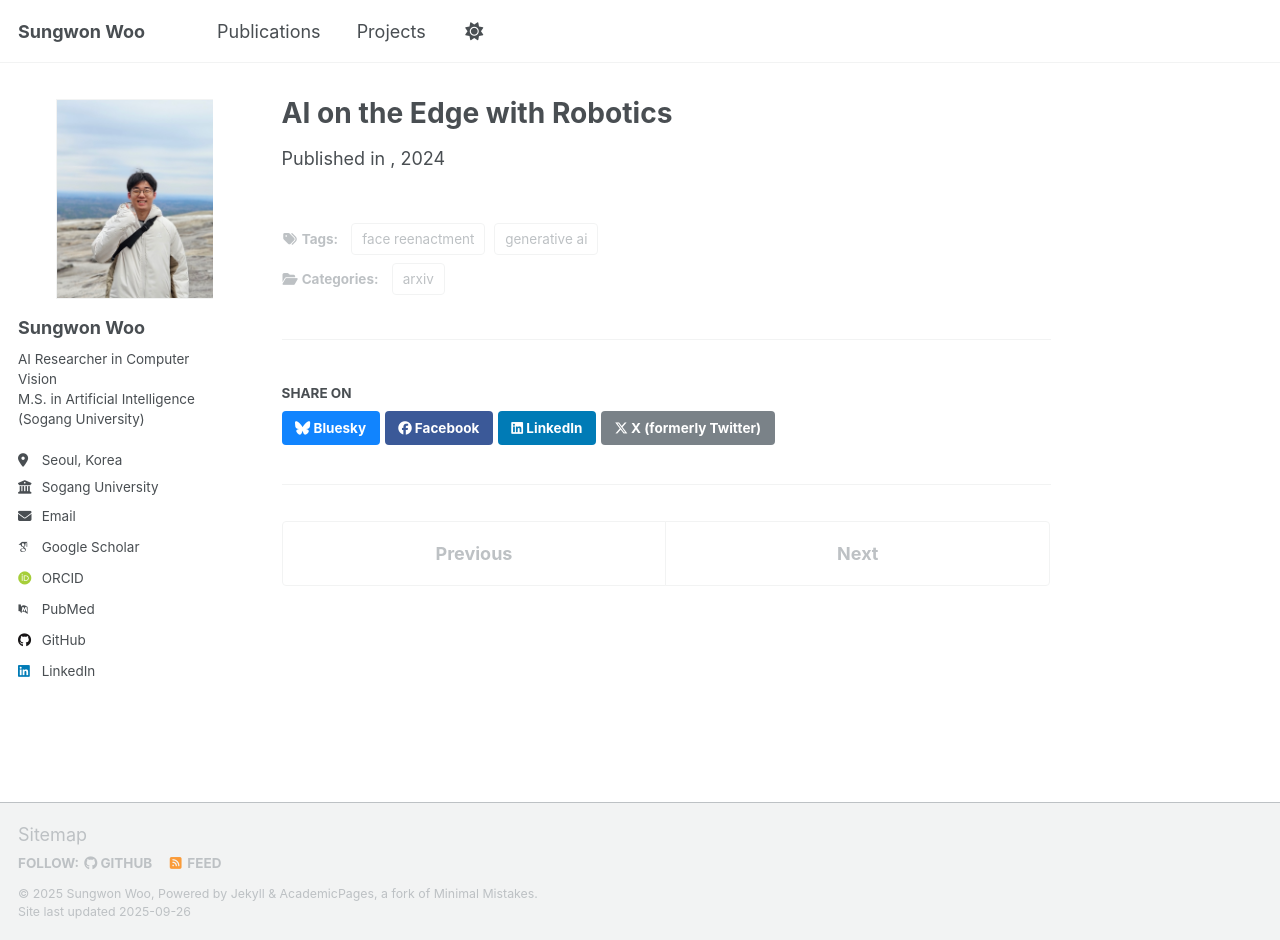
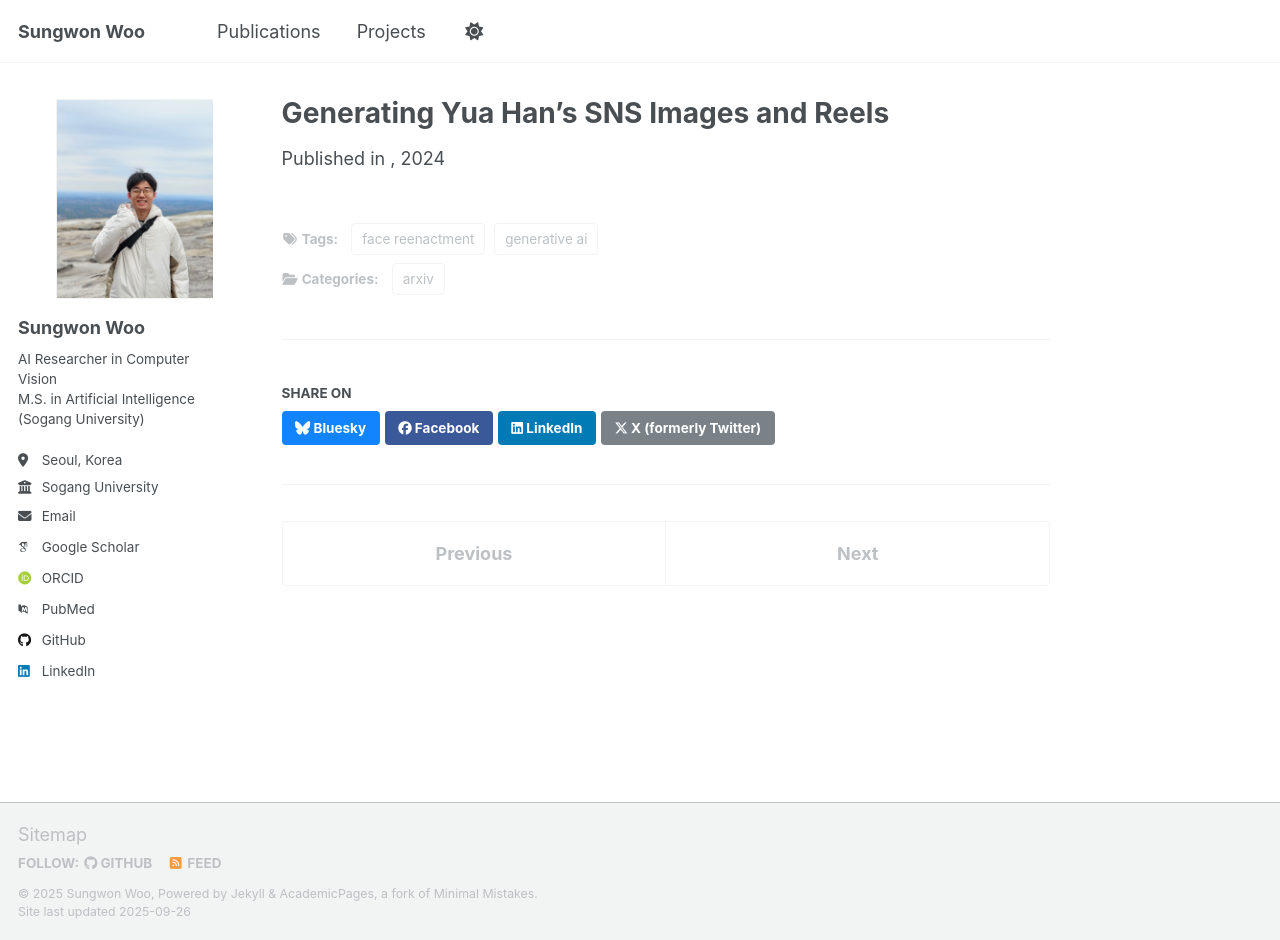
Before and after one commit to sungwon-woo/sungwon-woo.github.io, a Jekyll site: the page built from _projects/2024-smilegate-yuahan.md, in a window 1280 px wide and 940 px high. Built offline with Jekyll 4.4.1, drawn with Linux system fonts in a browser that asks for light colours; some web fonts are replaced; a script that is not in the unit is left out.

Commit message:
edit main page

```diff
--- a/_projects/2024-smilegate-yuahan.md
+++ b/_projects/2024-smilegate-yuahan.md
@@ -1,5 +1,5 @@
 ---
-title: "AI on the Edge with Robotics"
+title: "Generating Yua Han’s SNS Images and Reels"
 collection: projects
 category: arxiv
 permalink: /projects/yuahan
```
